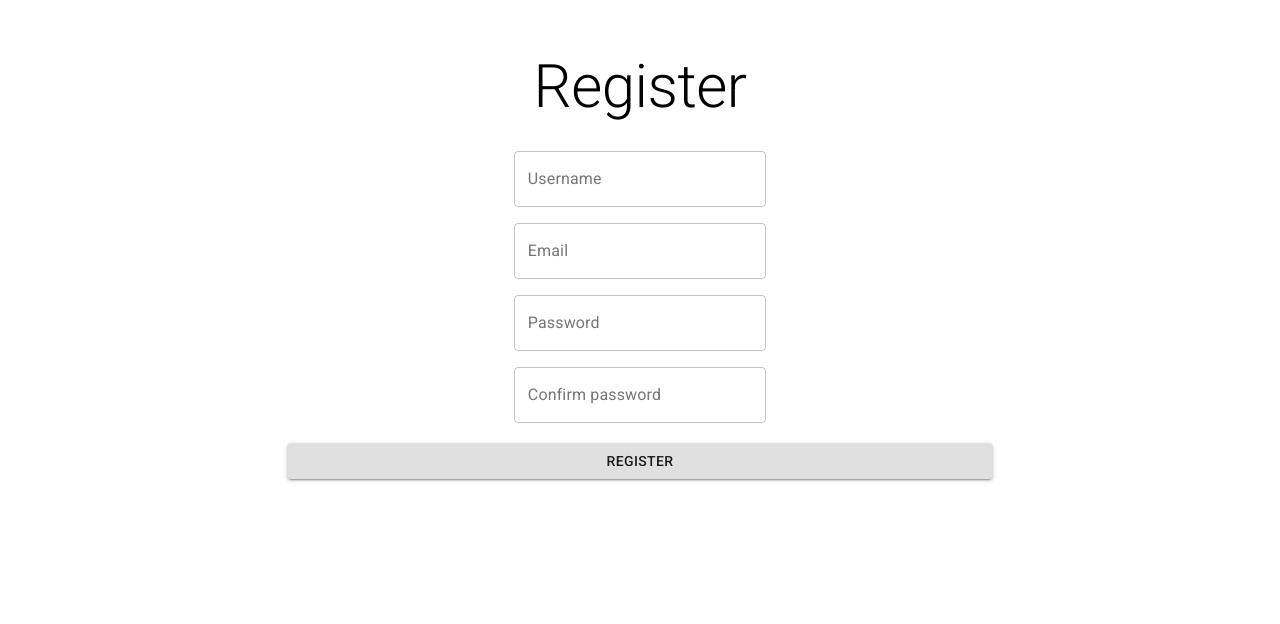
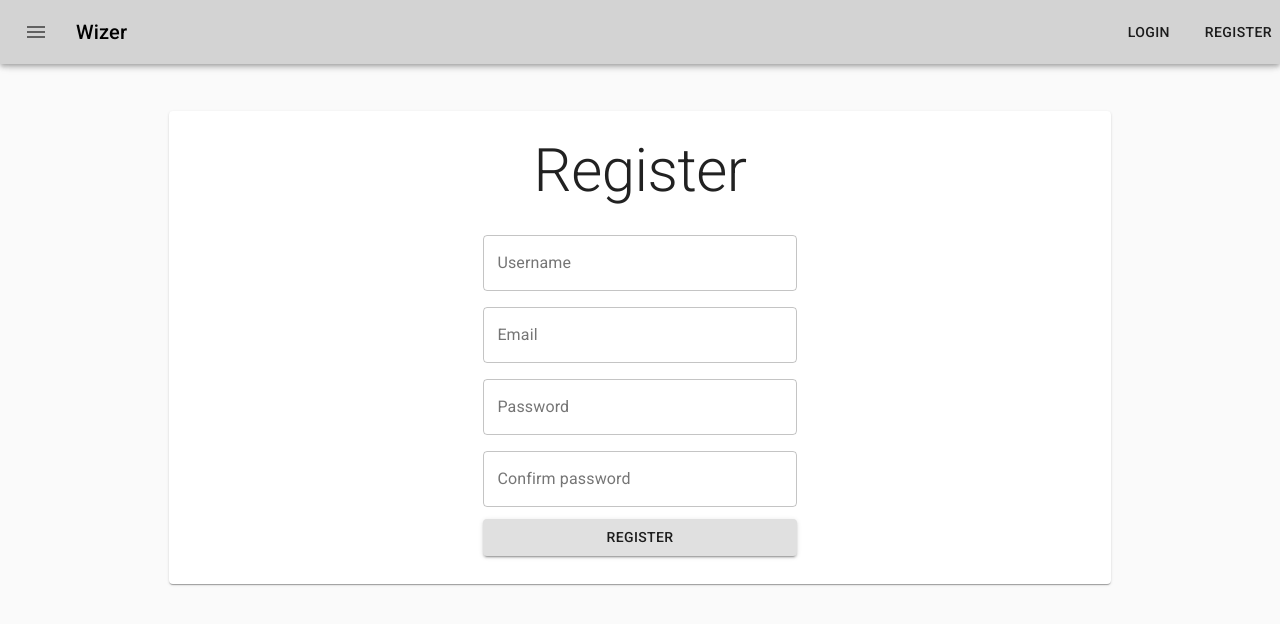
Before and after one commit to OltLatifi/wizer, a React (Create React App) app in the folder wizer-web/: page /register in a window 1280 px wide. Shown: the top 624 px of the page. Built offline with nearby package versions, Linux system fonts and the light colour scheme; no server answers.

Commit message:
Navbar and login/register

```diff
--- a/wizer-web/src/App.js
+++ b/wizer-web/src/App.js
@@ -5,12 +5,12 @@ import YourHomework from './components/dashboard/YourHomework'
 import Pomodoro from './components/pomodoro/Pomodoro'
 import Login from './components/authentication/Login'
 import Register from './components/authentication/Register'
+import Navbar from './components/Navbar'
 
 import {
   BrowserRouter as Router,
   Switch,
   Route,
-  Link
 } from "react-router-dom";
 
 function App() {
@@ -141,6 +141,7 @@ function App() {
 
   return (
     <Router>
+      <Navbar/>
       <Switch>
         <Route path='/dashboard'>
 
--- /dev/null
+++ b/wizer-web/src/components/Navbar.js
@@ -0,0 +1,201 @@
+import React, {useState, useEffect} from 'react';
+import Drawer from '@material-ui/core/Drawer';
+import CssBaseline from '@material-ui/core/CssBaseline';
+import AppBar from '@material-ui/core/AppBar';
+import Toolbar from '@material-ui/core/Toolbar';
+import List from '@material-ui/core/List';
+import Typography from '@material-ui/core/Typography';
+import Divider from '@material-ui/core/Divider';
+import IconButton from '@material-ui/core/IconButton';
+import MenuIcon from '@material-ui/icons/Menu';
+import ChevronLeftIcon from '@material-ui/icons/ChevronLeft';
+import ChevronRightIcon from '@material-ui/icons/ChevronRight';
+import ListItem from '@material-ui/core/ListItem';
+
+import HomeOutlinedIcon from '@material-ui/icons/HomeOutlined';
+import PostAddRoundedIcon from '@material-ui/icons/PostAddRounded';
+import FilterListRoundedIcon from '@material-ui/icons/FilterListRounded';
+// import InfoOutlinedIcon from '@material-ui/icons/InfoOutlined';
+import AccessTimeRoundedIcon from '@material-ui/icons/AccessTimeRounded';
+
+import Button from '@material-ui/core/Button';
+import { makeStyles, useTheme } from '@material-ui/core/styles';
+
+// import axios from 'axios';
+import clsx from 'clsx';
+
+
+
+const drawerWidth = 240;
+
+const useStyles = makeStyles((theme) => ({
+  root: {
+    display: 'flex',
+    marginBottom:'60px',
+  },
+  appBar: {
+    transition: theme.transitions.create(['margin', 'width'], {
+      easing: theme.transitions.easing.sharp,
+      duration: theme.transitions.duration.leavingScreen,
+    }),
+  },
+  appBarShift: {
+    width: `calc(100% - ${drawerWidth}px)`,
+    marginLeft: drawerWidth,
+    transition: theme.transitions.create(['margin', 'width'], {
+      easing: theme.transitions.easing.easeOut,
+      duration: theme.transitions.duration.enteringScreen,
+    }),
+  },
+  menuButton: {
+    marginRight: theme.spacing(2),
+  },
+  hide: {
+    display: 'none',
+  },
+  drawer: {
+    width: drawerWidth,
+    flexShrink: 0,
+  },
+  drawerPaper: {
+    width: drawerWidth,
+  },
+  drawerHeader: {
+    display: 'flex',
+    alignItems: 'center',
+    padding: theme.spacing(0, 1),
+    // necessary for content to be below app bar
+    ...theme.mixins.toolbar,
+    justifyContent: 'flex-end',
+  },
+  content: {
+    flexGrow: 1,
+    padding: theme.spacing(3),
+    transition: theme.transitions.create('margin', {
+      easing: theme.transitions.easing.sharp,
+      duration: theme.transitions.duration.leavingScreen,
+    }),
+    marginLeft: -drawerWidth,
+  },
+  contentShift: {
+    transition: theme.transitions.create('margin', {
+      easing: theme.transitions.easing.easeOut,
+      duration: theme.transitions.duration.enteringScreen,
+    }),
+    marginLeft: 0,
+  },
+}));
+
+
+
+
+export default function Navbar() {
+  const classes = useStyles();
+  const theme = useTheme();
+  const [open, setOpen] = React.useState(false);
+
+  const [accessToken, setAccessToken] = useState((localStorage.getItem('access_token')));
+
+  const handleDrawerOpen = () => {
+    setOpen(true);
+  };
+
+  const handleDrawerClose = () => {
+    setOpen(false);
+  };
+
+  useEffect(()=>{
+    checkLogIn();
+
+    }, []
+  );
+
+
+  function checkLogIn(){
+    if(accessToken !== null){
+      return(
+              <>
+                <Button href={'/logout'} style={{marginRight: theme.spacing(2)}}>Logout</Button>
+              </>
+            );
+    } else {
+      return(
+              <>
+                <Button href={'/login'} style={{marginRight: theme.spacing(2)}}>Login</Button>
+              </>);
+    }
+
+  }
+
+  return (
+    <div className={classes.root}>
+      <CssBaseline />
+      <AppBar
+        // color='default'
+        style={{display:'flex',flexDirection:'row', backgroundColor:'lightgray'}}
+        position="fixed"
+        className={clsx(classes.appBar, {
+          [classes.appBarShift]: open,
+        })}
+      >
+        <Toolbar style={{flexGrow:1,}}>
+          <IconButton
+            aria-label="open drawer"
+            onClick={handleDrawerOpen}
+            edge="start"
+            className={clsx(classes.menuButton, open && classes.hide)}
+          >
+            <MenuIcon />
+          </IconButton>
+          {/* <a href={'/'} style={{color:'white'}}><img src={'../../../images/icon_w.svg'} width="50" height="50" alt="icon"/></a> */}
+          <Typography variant="h6" noWrap>
+            <a href={'/'} style={{textDecoration:'none', color:'black'}}>Wizer</a>
+          </Typography>
+
+        </Toolbar>
+        {checkLogIn()}
+        <Button href={'/register'}>Register</Button>
+
+      </AppBar>
+      <Drawer
+        className={classes.drawer}
+        variant="persistent"
+        anchor="left"
+        open={open}
+        classes={{
+          paper: classes.drawerPaper,
+        }}
+      >
+        <div className={classes.drawerHeader}>
+          <IconButton onClick={handleDrawerClose}>
+            {theme.direction === 'ltr' ? <ChevronLeftIcon /> : <ChevronRightIcon />}
+          </IconButton>
+        </div>
+        <Divider />
+        <List>
+        {/* <ListItem>
+          <img src={'../../../images/logo.svg'} width="300" height="150" alt="logo"/>
+        </ListItem> */}
+        {/* <Divider /> */}
+        <ListItem button ><HomeOutlinedIcon/>
+          <Button href={'/'}>Home</Button>
+        </ListItem>
+        <ListItem button><PostAddRoundedIcon/>
+          <Button href={'/dashboard'}>Dashboard</Button>
+        </ListItem>
+        <ListItem button><AccessTimeRoundedIcon/>
+          <Button href={'/pomodoro'}>Pomodoro</Button>
+        </ListItem>
+        {/* <ListItem button><DescriptionOutlinedIcon/>
+          <Button href={'/articles'}>Artikuj</Button>
+        </ListItem>
+        <ListItem button><InfoOutlinedIcon/>
+          <Button href={'/about-us'}>Rreth Nesh</Button>
+        </ListItem> */}
+
+        </List>
+      </Drawer>
+      </div>
+
+  );
+}
--- a/wizer-web/src/components/authentication/Login.js
+++ b/wizer-web/src/components/authentication/Login.js
@@ -4,6 +4,8 @@ import { makeStyles } from '@material-ui/core/styles';
 import TextField from '@material-ui/core/TextField';
 import Button from '@material-ui/core/Button';
 import Typography from '@material-ui/core/Typography';
+import Card from '@material-ui/core/Card';
+
 
 import axiosInstance from '../../axios';
 
@@ -55,24 +57,26 @@ function Login(props) {
         <center>
                 <div style={{display:'flex', flexDirection:'row', paddingBottom:'14%'}}>
                 <form className={classes.root} style={{margin:'4%'}} method="post" autoComplete="off">
+                    <Card style={{padding:'2%', width:'80%'}}>
                     <Typography variant="h2" component="h2">
                         Log In
                     </Typography>
                     <Typography variant="body2" component="h6" style={{margin:'2% 0'}}>
-                    Don't have an account?
+                        Don't have an account? <a href={'/register'} style={{color:'blue', textDecoration:'none'}}>Register</a>
                     </Typography>
-                <div className="Login">
+                    <div className="form_">
                         <div>
-                        <TextField style={{width: '60%'}} id="outlined-basic" onChange={(e)=>{setUsername(e.target.value)}} label="Name" variant="outlined" />
+                            <TextField style={{width: '70%'}} id="outlined-basic" onChange={(e)=>{setUsername(e.target.value)}} label="Username" variant="outlined" />
                         </div>
                         <div>
-                        <TextField style={{width: '60%'}} id="outlined-basic" onChange={(e)=>{setPassword(e.target.value)}} label="Password" type="password" variant="outlined" />
+                            <TextField style={{width: '70%'}} id="outlined-basic" onChange={(e)=>{setPassword(e.target.value)}} label="Password" type="password" variant="outlined" />
                         </div>
                         <div>
-                        <Button style={{margin:'1%', width: '60%'}} variant="contained" color="primary" onClick={buttonPressed}>Log in</Button>
+                            <Button style={{margin:'1%', width: '70%'}} variant="contained" onClick={buttonPressed}>Log in</Button>
                         </div>
                     </div>
                     <br/>
+                    </Card>
                 </form>
                 </div>
         </center>
--- a/wizer-web/src/components/authentication/Register.js
+++ b/wizer-web/src/components/authentication/Register.js
@@ -4,9 +4,11 @@ import { makeStyles } from '@material-ui/core/styles';
 import TextField from '@material-ui/core/TextField';
 import Button from '@material-ui/core/Button';
 import Typography from '@material-ui/core/Typography';
+import Card from '@material-ui/core/Card';
+
 
 import axiosInstance from '../../axios';
-import { withRouter } from 'react-router';
+// import { withRouter } from 'react-router';
 
 
 
@@ -18,9 +20,6 @@ const useStyles = makeStyles((theme) => ({
             margin: theme.spacing(1),
             width: '25ch',
           }},
-    input: {
-        width: '60%'
-    }
   }));
 
 function Register(props) {
@@ -40,16 +39,6 @@ function Register(props) {
 
     const buttonPressed=(e)=>{
 
-        const requestOptions = {
-            method: "POST",
-            headers: { "Content-Type": "application/json"},
-
-            body: JSON.stringify({
-                username: username,
-                email: email,
-                password: password,
-            })
-        }
 
         if(password === confirmPassword){
             if(username.split(' ').length < 2){
@@ -57,13 +46,24 @@ function Register(props) {
             } else{
                 setUsernameWarning(true)
             }
-            if(password.split('').length>=8 && (email.includes('@','`','!','#','$','%','^','&','*','(',')','-','=','+','[',']','{','}',';',':','\'','"','<','>',',','.','?','/','|') && email.includes('1','2','3','4','5','6','7','8','9','0'))){
+            if(password.split('').length>=8 && (email.includes('@','`','!','#','$','%','^','&','*','(',')','-','=','+','[',']','{','}',';',':','\'','"','<','>',',','.','?','/','|') || email.includes('1','2','3','4','5','6','7','8','9','0'))){
                 setShowPasswordWarning(false)
 
                 // if the email is not valid (doesn't contain '@example.com')
                 if(email.split('@').length>1 ){
-                    fetch("/api/register/", requestOptions)
-                    // .then((response) => props.history.push('/'));
+                    setShowEmailWarning(false)
+
+                    const registerFormData = new FormData()
+                    registerFormData.append('username', username)
+                    registerFormData.append('email', email)
+                    registerFormData.append('password', password)
+
+                    const loginFormData = new FormData()
+                    loginFormData.append('username', username)
+                    loginFormData.append('password', password)
+
+                    axiosInstance.post("http://localhost:8000/api/register/", registerFormData)
+                    .catch(error=> alert(`Your username is already taken or contains a space.\n${error.message}`))
                 }else{
                     setShowEmailWarning(true)
                 }
@@ -89,7 +89,15 @@ function Register(props) {
     const renderEmailWarning=()=>{
         if(showEmailWarning){
             return(
-                <Typography variant='body2'>Please enter a valid email address</Typography>
+                <div style={{
+                    width: '70%',
+                    backgroundColor:'#ffd1d6',
+                    color:'black',
+                    border:'2px solid #fca4ad',
+                    borderRadius:4}}>
+                    <Typography variant='body2'>Please enter a valid email address</Typography>
+                </div>
+
             )
         }
     }
@@ -97,7 +105,17 @@ function Register(props) {
     const renderPasswordWarning=()=>{
         if(showPasswordWarning){
             return(
-                <Typography variant='body2'>Please enter a password longer than 8 characters and include numbers and symbols</Typography>
+                <div style={{
+                    width: '70%',
+                    backgroundColor:'#ffd1d6',
+                    color:'black',
+                    border:'2px solid #fca4ad',
+                    borderRadius:4}}>
+                    <Typography variant='body2'>
+                        Please enter a password that contains 8 or more characters and includes at least a number or a symbol
+                    </Typography>
+                    </div>
+
             )
         }
     }
@@ -105,7 +123,14 @@ function Register(props) {
     const renderUsernameWarning=()=>{
         if(showUsernameWarning){
             return(
-                <Typography variant='body2'>Your username cannot include spaces in beetween</Typography>
+                <div style={{
+                    width: '70%',
+                    backgroundColor:'#ffd1d6',
+                    color:'black',
+                    border:'2px solid #fca4ad',
+                    borderRadius:4}}>
+                    <Typography variant='body2'>Your username cannot include spaces in beetween</Typography>
+                    </div>
             )
         }
     }
@@ -116,22 +141,24 @@ function Register(props) {
         <center>
         <div  style={{display:'flex', flexDirection:'row', paddingBottom:'9%'}}>
             <form className={classes.root} style={{margin:'4%'}} method="post" autoComplete="off">
+                <Card style={{padding:'2%', width:'80%'}}>
                 <Typography variant="h2" component="h2">
                     Register
                 </Typography><br/>
-                <div className="Login">
+                <div className="form_">
                     <div>
                         <TextField
-                            className={classes.input}
+                            style={{width:'70%'}}
                             onChange={(e)=>setUsername(e.target.value)}
                             label="Username"
                             variant="outlined"
                             placeholder="e.g. JohnDoe" />
                             {renderUsernameWarning()}
                     </div>
+
                     <div>
                         <TextField
-                            className={classes.input}
+                            style={{width:'70%'}}
                             onChange={(e)=>setEmail(e.target.value)}
                             label="Email"
                             variant="outlined"
@@ -140,7 +167,7 @@ function Register(props) {
                     </div>
                     <div>
                         <TextField
-                            className={classes.input}
+                            style={{width:'70%'}}
                             onChange={(e)=>setPassword(e.target.value)}
                             label="Password"
                             type="password"
@@ -148,7 +175,7 @@ function Register(props) {
                     </div>
                     <div>
                         <TextField
-                            className={classes.input}
+                            style={{width:'70%'}}
                             onChange={(e)=>setConfirmPassword(e.target.value)}
                             label="Confirm password"
                             type="password"
@@ -157,11 +184,12 @@ function Register(props) {
                     {renderPasswordWarning()}
                     <div>
                         <Button
-                            style={{margin:'1%', width: '60%'}}
+                            style={{margin:'1%', width: '70%'}}
                             variant="contained"
                             onClick={buttonPressed}>Register</Button>
                     </div>
                 </div>
+            </Card>
             </form>
         </div>
         </center>
--- a/wizer-web/src/components/dashboard/Filters.js
+++ b/wizer-web/src/components/dashboard/Filters.js
@@ -24,7 +24,7 @@ function Filters(props) {
     const classes = useStyles();
 
     return (
-        <Card style={{padding: '2%', width:'100%', height:'auto',}}>
+        <Card style={{padding: '2%', width:'100%', height:'auto'}}>
         <Typography variant="h6" component="h6" className={classes.text}>Filter by categories</Typography>
 
         <ButtonGroup variant="outlined" aria-label="small outlined primary button group">
--- a/wizer-web/src/css/App.css
+++ b/wizer-web/src/css/App.css
@@ -2,37 +2,14 @@
   text-align: center;
 }
 
-.App-logo {
-  height: 40vmin;
-  pointer-events: none;
-}
-
-@media (prefers-reduced-motion: no-preference) {
-  .App-logo {
-    animation: App-logo-spin infinite 20s linear;
+@media screen and (max-width: 800px) {
+  .form_{
+      width:100%;
   }
 }
-
-.App-header {
-  background-color: #282c34;
-  min-height: 100vh;
-  display: flex;
-  flex-direction: column;
-  align-items: center;
-  justify-content: center;
-  font-size: calc(10px + 2vmin);
-  color: white;
-}
-
-.App-link {
-  color: #61dafb;
-}
-
-@keyframes App-logo-spin {
-  from {
-    transform: rotate(0deg);
-  }
-  to {
-    transform: rotate(360deg);
+/* big screen */
+@media screen and (min-width: 801px) {
+  .form_{
+      width:50%;
   }
 }
```
Also changed, not shown: wizer-web/src/css/index.css (line endings or trailing spaces), 1 other file (tests, documents, lock files or other folders). Lines whose indentation alone changed are shown as unchanged.
